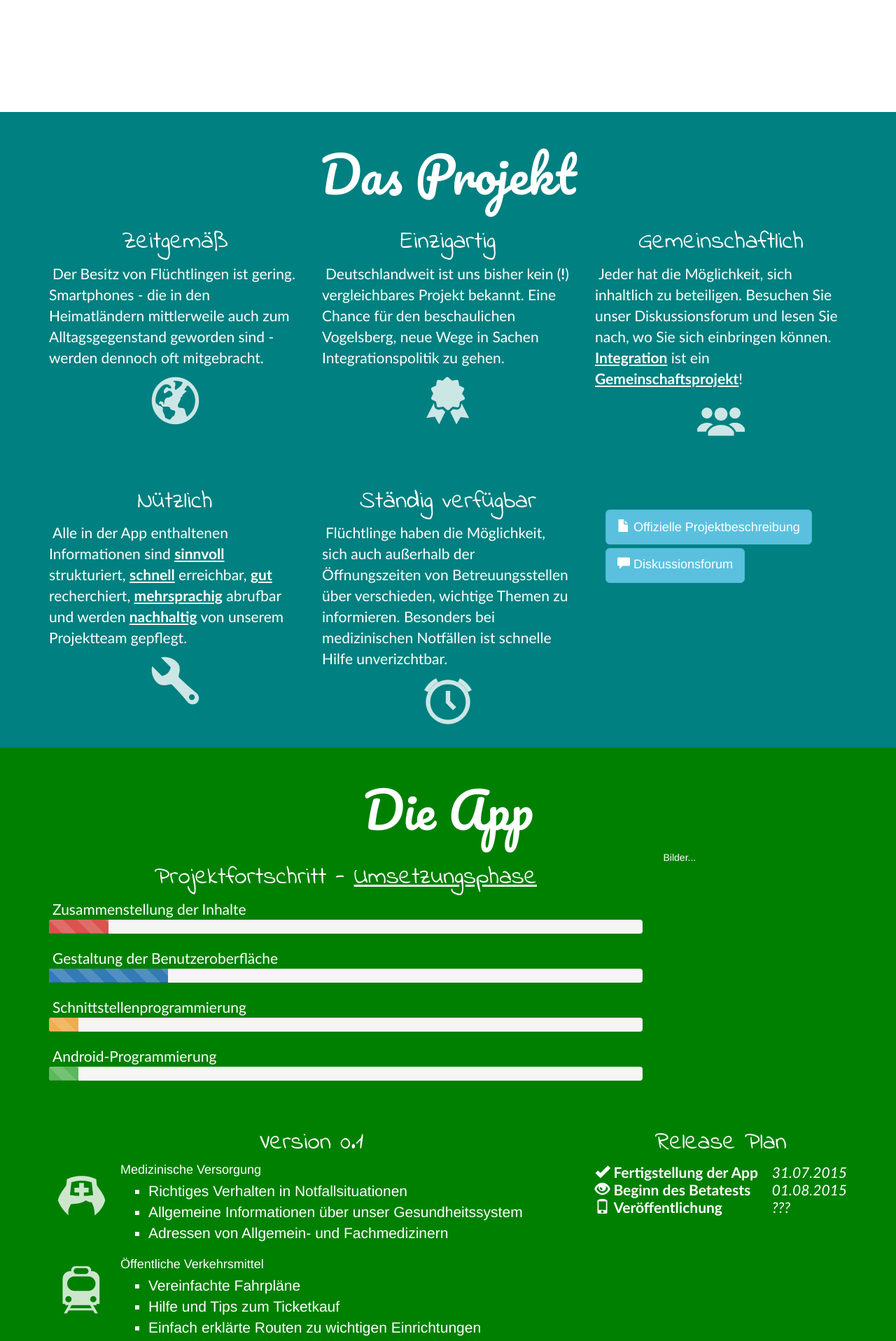
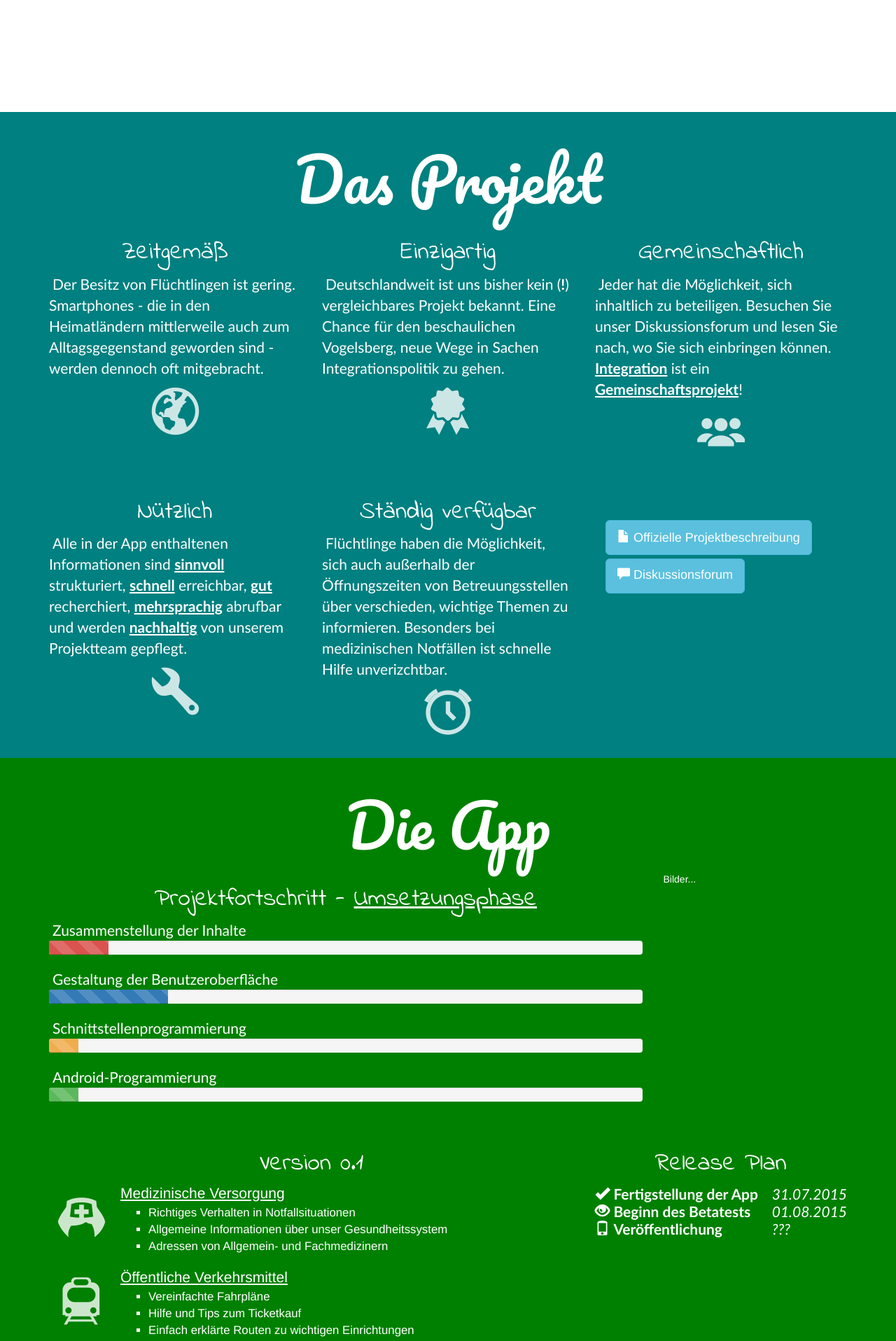
Before and after one commit to ThEmKay/rhvb-web, a PHP site: page / in a window 1280 px wide. Shown: the part 640-2556 px from the top of the page at 70% size. Run offline with PHP 8.4, Linux system fonts and the light colour scheme; some libraries are stand-ins or nearby versions.

Commit message:
Schriftgrößentest 2

```diff
--- a/layout.css
+++ b/layout.css
@@ -39,15 +39,19 @@ body{
 
 .jumbotron > #subtitle{
   font-family: 'Indie Flower';
-  font-size: 180%
+  font-size: 2.5em
 }
 
 #btn-learn-more{
   padding-top: 12px
 }
 
+h1{
+  font-size: 6em !important
+}
+
 h2{
-  font-size: 2.5em
+  font-size: 2.5em !important
 }
 
 .content-box > h2{
@@ -108,8 +112,13 @@ ul{
   list-style-type: square
 }
 
-ul > li{
+.media-body > h4{
   font-size: 1.5em;
+  text-decoration: underline
+}
+
+.media-body > ul{
+  font-size: 1.2em
 }
 
 .support-container > div{
```
